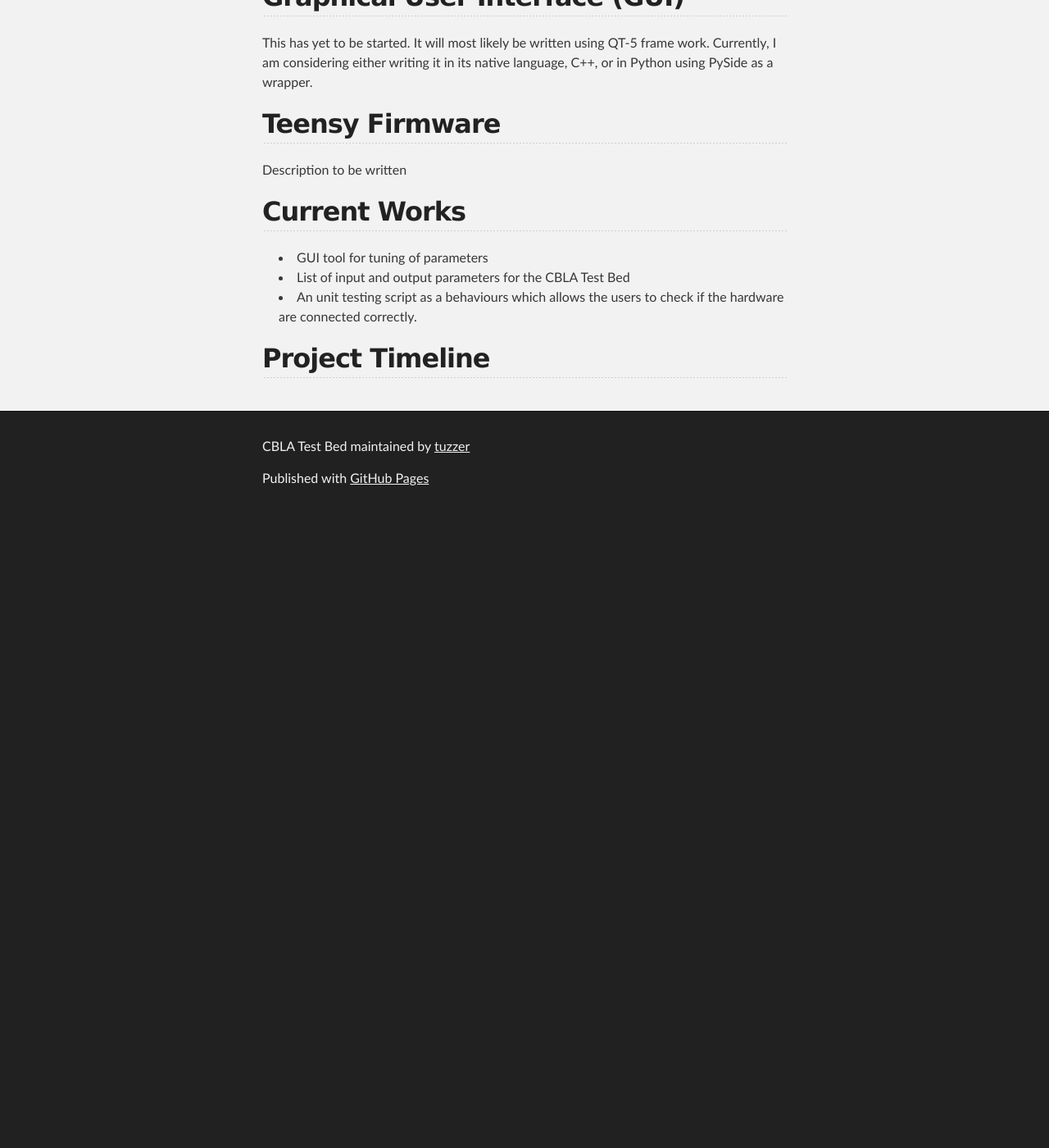
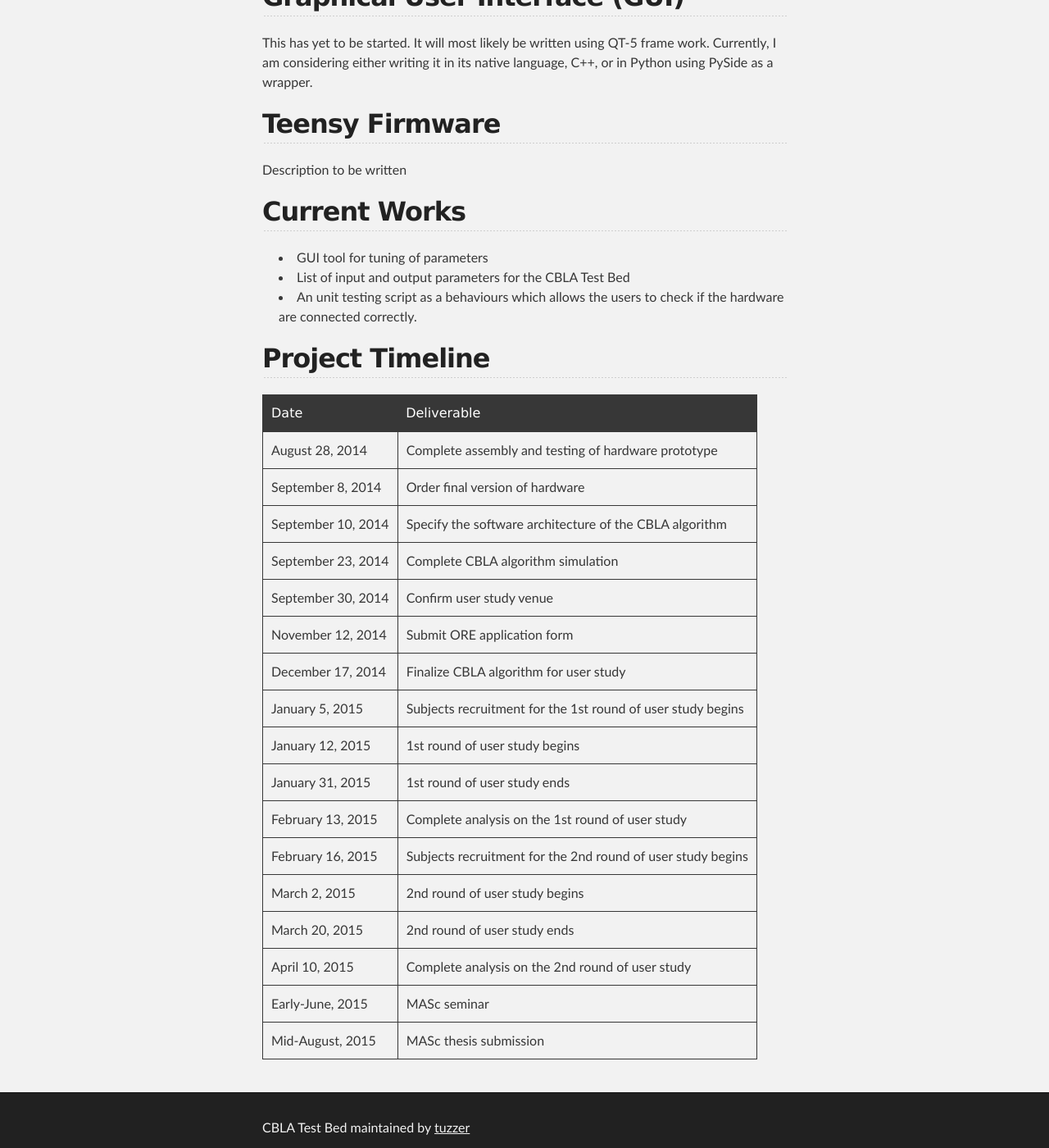
Before and after one commit to MattChanTK/Hylozoic-Series-3, a Jekyll site: the page built from index.md, in a window 1280 px wide and 1400 px high, scrolled down 3736 px. Shown: the whole window at 82% size. Built offline with Jekyll 4.4.1, drawn with Linux system fonts in a browser that asks for light colours; Markdown is read by kramdown in place of the engine named in the settings; before the commit the page ends 4366 px from its top, so only the background shows below that.

Commit message:
added project timeline section's content

```diff
--- a/index.md
+++ b/index.md
@@ -93,3 +93,23 @@
 * An unit testing script as a behaviours which allows the users to check if the hardware are connected correctly.
 
 ## Project Timeline
+
+Date					| Deliverable
+-------------			| -------------
+August 28, 2014			| Complete assembly and testing of hardware prototype
+September 8, 2014		| Order final version of hardware
+September 10, 2014		| Specify the software architecture of the CBLA algorithm
+September 23, 2014		| Complete CBLA algorithm simulation
+September 30, 2014		| Confirm user study venue
+November 12, 2014		| Submit ORE application form
+December 17, 2014		| Finalize CBLA algorithm for user study
+January 5, 2015			| Subjects recruitment for the 1st round of user study begins
+January	12, 2015		| 1st round of user study begins
+January 31, 2015		| 1st round of user study ends
+February 13, 2015		| Complete analysis on the 1st round of user study
+February 16, 2015		| Subjects recruitment for the 2nd round of user study begins
+March 2, 2015			| 2nd round of user study begins
+March 20, 2015			| 2nd round of user study ends
+April 10, 2015			| Complete analysis on the 2nd round of user study
+Early-June, 2015		| MASc seminar
+Mid-August, 2015		| MASc thesis submission
```
